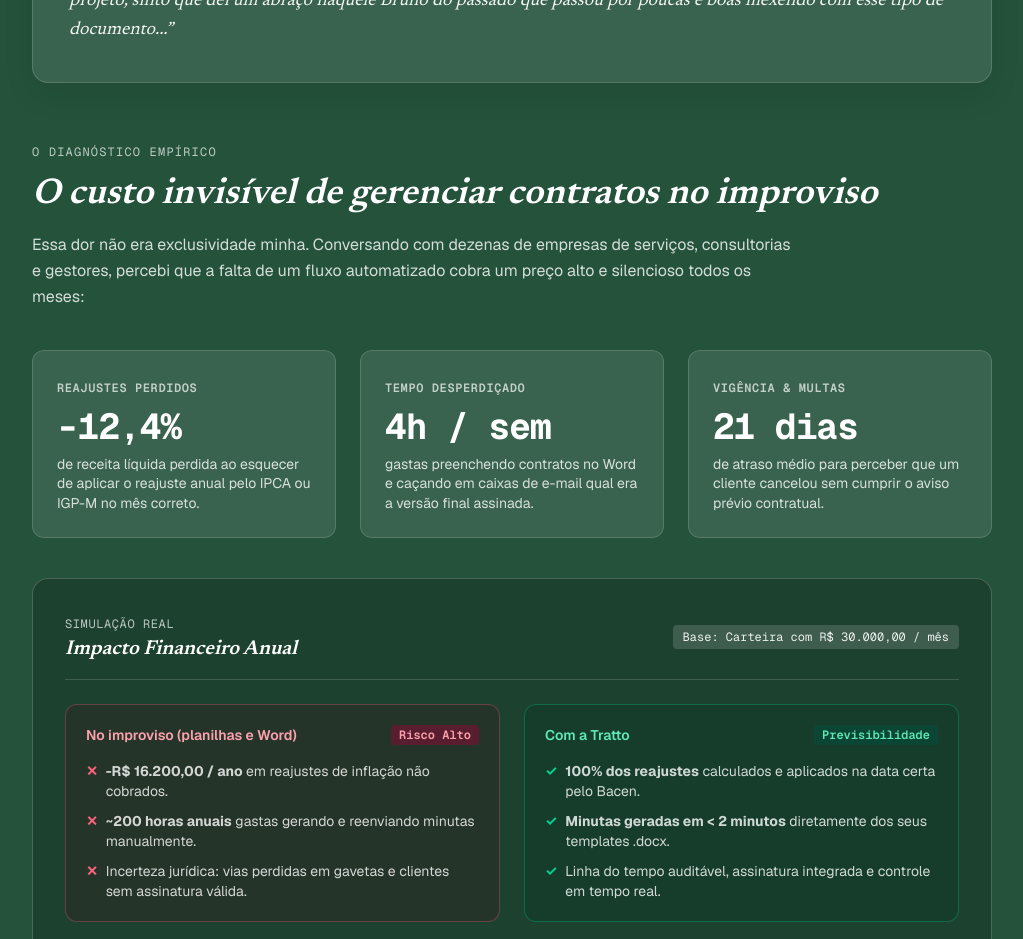
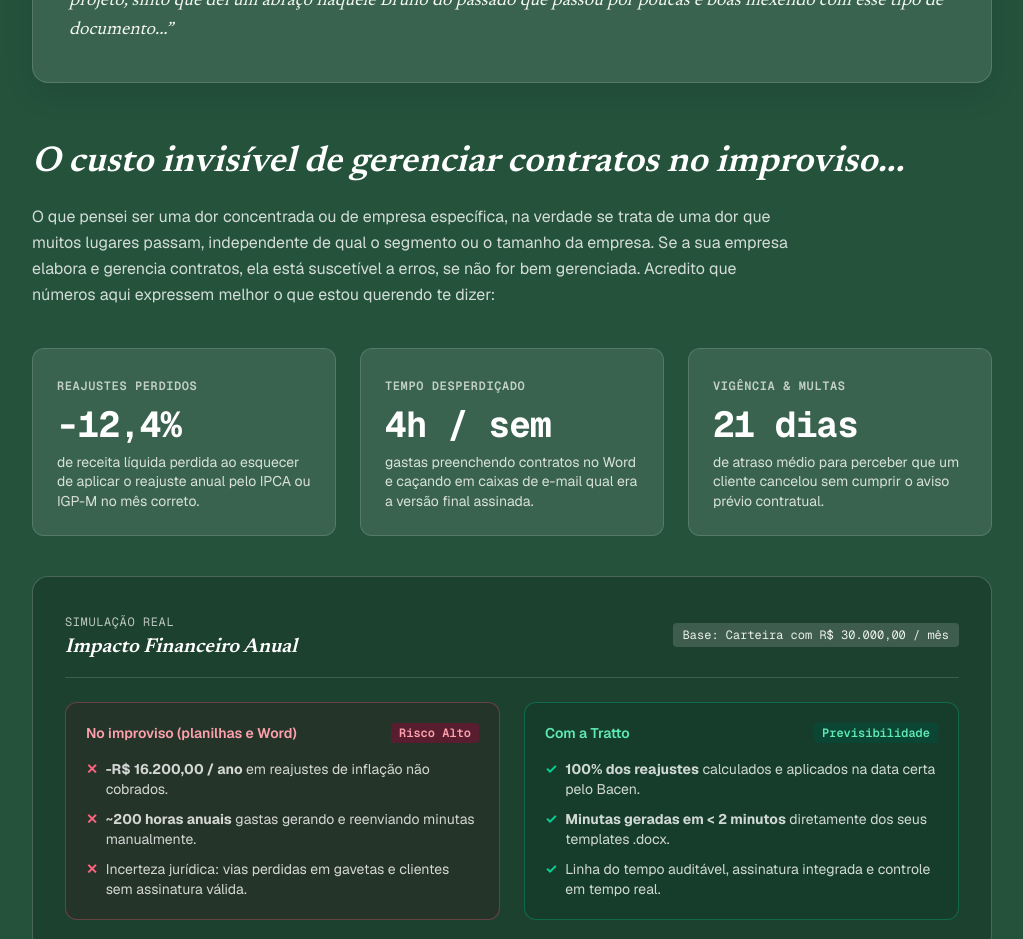
Before and after one commit to brtorresdel/tratto-landing-page, a Next.js app: page / in a window 1280 px wide. Shown: the part 1800-2739 px from the top of the page, without its empty margins (128-1151 px from the left). Built offline with nearby package versions, Linux system fonts and the light colour scheme.

Commit message:
refactor(problem-banner): atualizar texto do diagnóstico e título com reticências

```diff
--- a/src/components/problem-banner.tsx
+++ b/src/components/problem-banner.tsx
@@ -69,15 +69,11 @@
 
           {/* Gancho para as Métricas e o Mercado */}
           <div className="mt-14 text-center sm:text-left">
-            <span className="font-mono text-xs uppercase tracking-widest text-white/70">
-              O diagnóstico empírico
-            </span>
-            <h3 className="mt-2 font-serif text-2xl sm:text-4xl italic font-semibold text-white leading-snug">
-              O custo invisível de gerenciar contratos no improviso
+            <h3 className="font-serif text-2xl sm:text-4xl italic font-semibold text-white leading-snug">
+              O custo invisível de gerenciar contratos no improviso...
             </h3>
-            <p className="mt-3 text-sm sm:text-base text-white/80 leading-relaxed max-w-3xl">
-              Essa dor não era exclusividade minha. Conversando com dezenas de empresas de serviços, consultorias e gestores,
-              percebi que a falta de um fluxo automatizado cobra um preço alto e silencioso todos os meses:
+            <p className="mt-4 text-sm sm:text-base text-white/80 leading-relaxed max-w-3xl">
+              O que pensei ser uma dor concentrada ou de empresa específica, na verdade se trata de uma dor que muitos lugares passam, independente de qual o segmento ou o tamanho da empresa. Se a sua empresa elabora e gerencia contratos, ela está suscetível a erros, se não for bem gerenciada. Acredito que números aqui expressem melhor o que estou querendo te dizer:
             </p>
           </div>
         </div>
```
Also changed, not shown: 1 other file (tests, documents, lock files or other folders).
